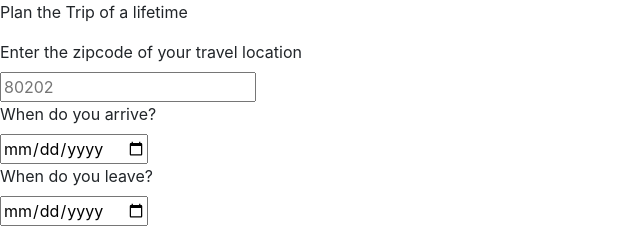
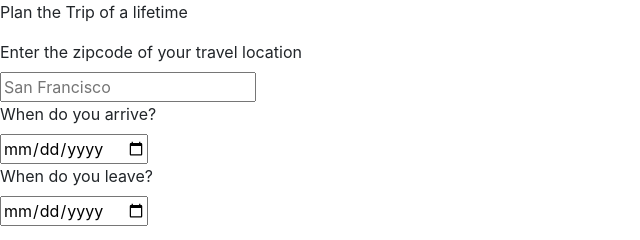
Before and after one commit to brookebachman/travel_app, a website: page src/Client/views/index.html in a window 1280 px wide. Shown: the top 240 px of the page, 0-640 px from the left. Drawn offline with nearby package versions, Linux system fonts and the light colour scheme.

Commit message:
fixed some frontend

```diff
--- a/src/Client/views/index.html
+++ b/src/Client/views/index.html
@@ -18,7 +18,7 @@
                 <form id="form-container" onsubmit="Client.fetchCoordinates(event)">
                         <div class="form-group">
                             <label id="form-title" for="zipcode">Enter the zipcode of your travel location</label><br>
-                            <input type="text" id="city" name="fname" value="" placeholder="80202" ><br>
+                            <input type="text" id="city" name="fname" value="" placeholder="San Francisco" ><br>
                             <label id="form-title" >When do you arrive?</label><br>
                           <input type="date" id="date" name="date" value="" ><br>
                           <label id="form-title" >When do you leave?</label><br>
```
